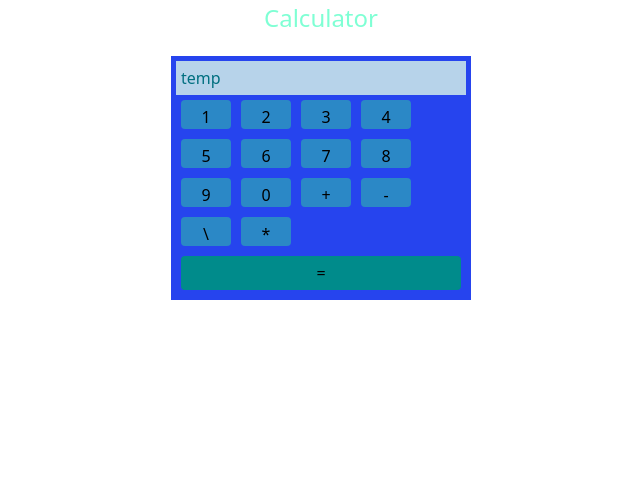
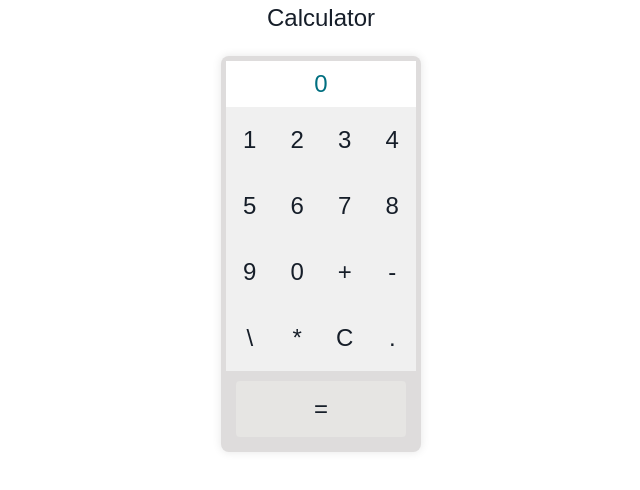
Before and after one commit to orbalmas/web_ex8, a plain HTML site: page index.html in a window 1280 px wide. Shown: the whole page, without its empty margins (319-959 px from the left). Drawn offline with nearby package versions, Linux system fonts and the light colour scheme.

Commit message:
Thu 01-25-24

```diff
--- a/index.html
+++ b/index.html
@@ -23,64 +23,79 @@
             color: #000;
         }
         .containner{
-            width: 300px; margin: 20px auto; background-color: rgb(38, 68, 238);
+            border-radius: 8px;
+            width: 200px; margin: 20px auto; background-color: rgb(222, 220, 220);
             padding: 5px;
+            font-family: 'Arial', sans-serif;
+            box-shadow: 0 0 10px rgba(0, 0, 0, 0.1);
+
         }
-        .but1{
+        .buttons {
+            display: grid;
+            grid-template-columns: repeat(4, 1fr);
+        }
+        .but{
             float: left;
-            width: 50px;
-            margin: 5px;
-            background-color: rgb(43, 136, 198);
-            text-align: center;
-            padding-top: 5px;
-            border-radius: 4px;
+            font-size: 1em;
+            padding: 15px;
+            border: none;
+            outline: none;
             cursor: pointer;
+            background-color: #f0f0f0;
+            transition: background-color 0.3s ease;
+
         }
-        .but1:hover{
-            background-color: aquamarine;
+        .but:hover{
+            background-color: rgb(197, 223, 248);
             color: rgb(191, 255, 255);
         }
         .monitor{
-            background-color: rgb(183, 211, 234);
+            background-color: rgb(255, 255, 255);
             padding: 5px;
             color: rgb(0, 111, 128);
         }
         .result{
-                background-color: lemonchiffon;
-                margin: 5px;
-            background-color: darkcyan;
+            background-color: rgb(230, 229, 227);
+            margin: 10px;
             text-align: center;
-            padding: 5px 0;
+            padding: 10px ;
             border-radius: 4px;
             cursor: pointer;
         }
+        .result:hover{
+            background-color: rgb(197, 223, 248);
+            color: rgb(191, 255, 255);
+        }
+
     </style>
 </head>
 
 <body class="dark:text-white light:text-black">
 
-    <div style ="text-align: center; font-size: 24px; color: aquamarine;" id="myDiv">
+    <div style ="text-align: center; font-size: 24px;  font-family: 'Arial', sans-serif; color: rgb(22, 30, 41);" id="myDiv">
         Calculator
+    <div class="containner">
+    <div class="monitor" id="monitor">0</div>
+    <div class="buttons">
+     <div class="but">1</div>
+     <div class="but">2</div>
+     <div class="but">3</div>
+     <div class="but">4</div>
+     <div class="but">5</div>
+     <div class="but">6</div>
+     <div class="but">7</div>
+     <div class="but">8</div>
+     <div class="but">9</div>
+     <div class="but">0</div>
+     <div class="but">+</div>
+     <div class="but">-</div>
+     <div class="but">\</div>
+     <div class="but">*</div>
+     <div class="but">C</div>
+     <div class="but">.</div>
+     </div>
+     <div class="result">=</div>
     </div>
-    <div class="containner" >
-        <div class="monitor">temp</div>
-     <div class="but1">1</div>
-     <div class="but1">2</div>
-     <div class="but1">3</div>
-     <div class="but1">4</div>
-     <div class="but1">5</div>
-     <div class="but1">6</div>
-     <div class="but1">7</div>
-     <div class="but1">8</div>
-     <div class="but1">9</div>
-     <div class="but1">0</div>
-     <div class="but1">+</div>
-     <div class="but1">-</div>
-     <div class="but1">\</div>
-     <div class="but1">*</div>
-     <div style="clear: both;"></div>
-     <div class="result">=</div>
-     </div>
 
     <script>
         // custom config for the MTW app
```
Also changed, not shown: exmple_c.html (deleted, +0 -130 lines).
